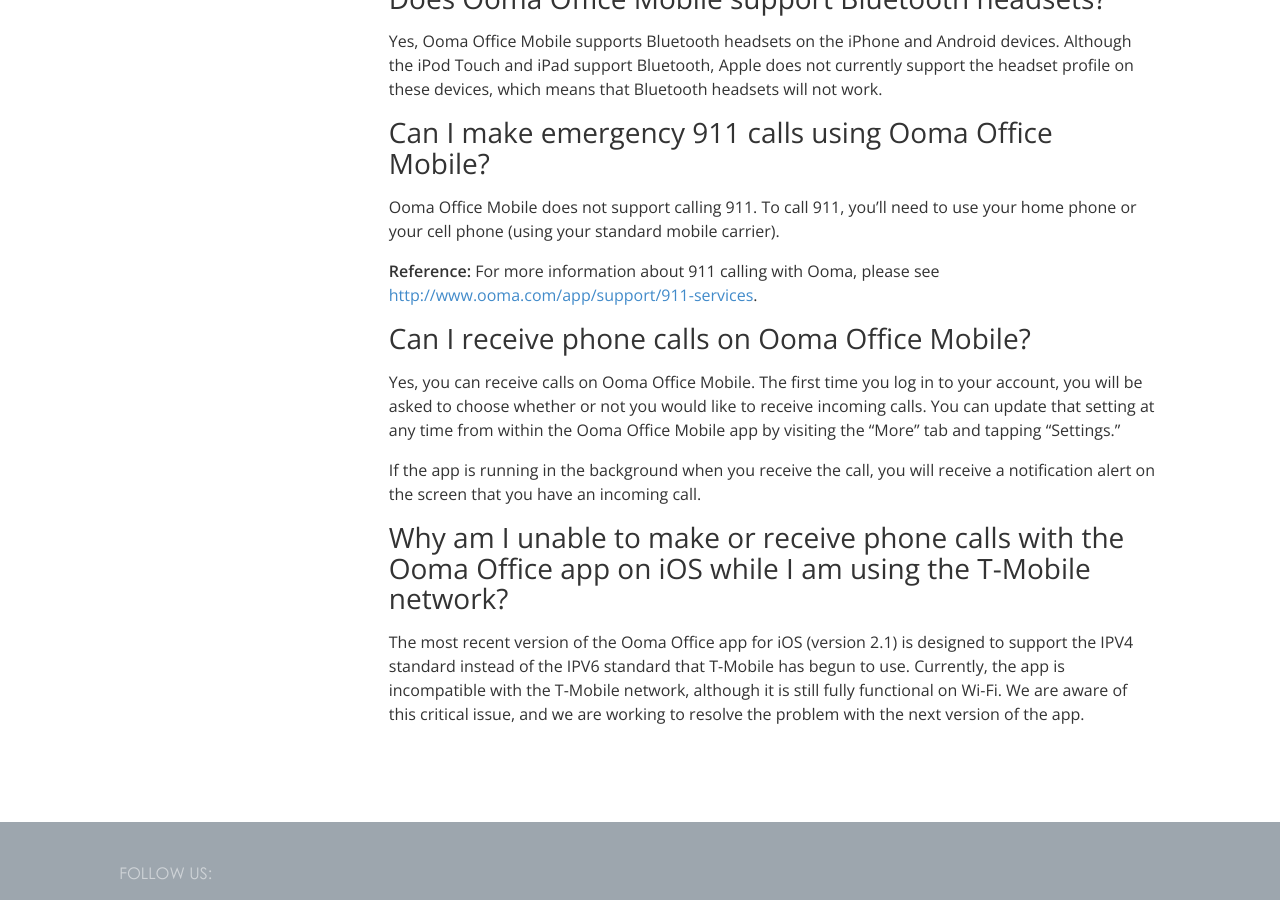
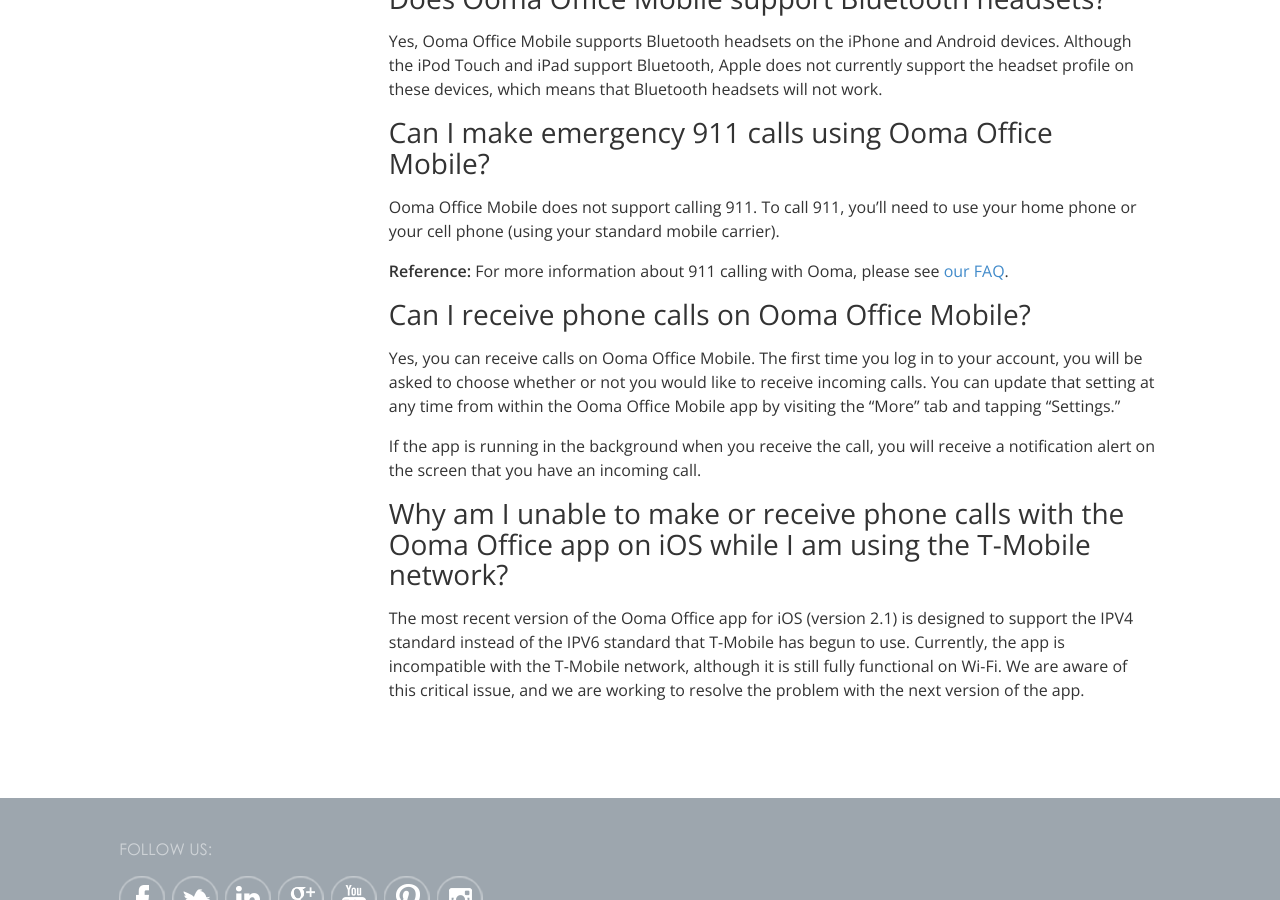
Before and after one commit to jchai002/choir-justice-supplies, a Jekyll site: the page built from us/en/ooma-office-mobile-app.markdown, in a window 1280 px wide and 900 px high, scrolled down 3793 px. Built offline with Jekyll 4.4.1, drawn with Linux system fonts in a browser that asks for light colours; nearby versions of some CDN libraries; comment, search, counter and statistics services are not loaded.

Commit message:
Update 911 link

```diff
--- a/us/en/ooma-office-mobile-app.markdown
+++ b/us/en/ooma-office-mobile-app.markdown
@@ -109,7 +109,7 @@
 
 Ooma Office Mobile does not support calling 911. To call 911, you'll need to use your home phone or your cell phone (using your standard mobile carrier).
 
-**Reference:** For more information about 911 calling with Ooma, please see [http://www.ooma.com/app/support/911-services](/home/911-services).
+**Reference:** For more information about 911 calling with Ooma, please see [our FAQ](/us/en/e-911).
 
 ## Can I receive phone calls on Ooma Office Mobile?
 
```
